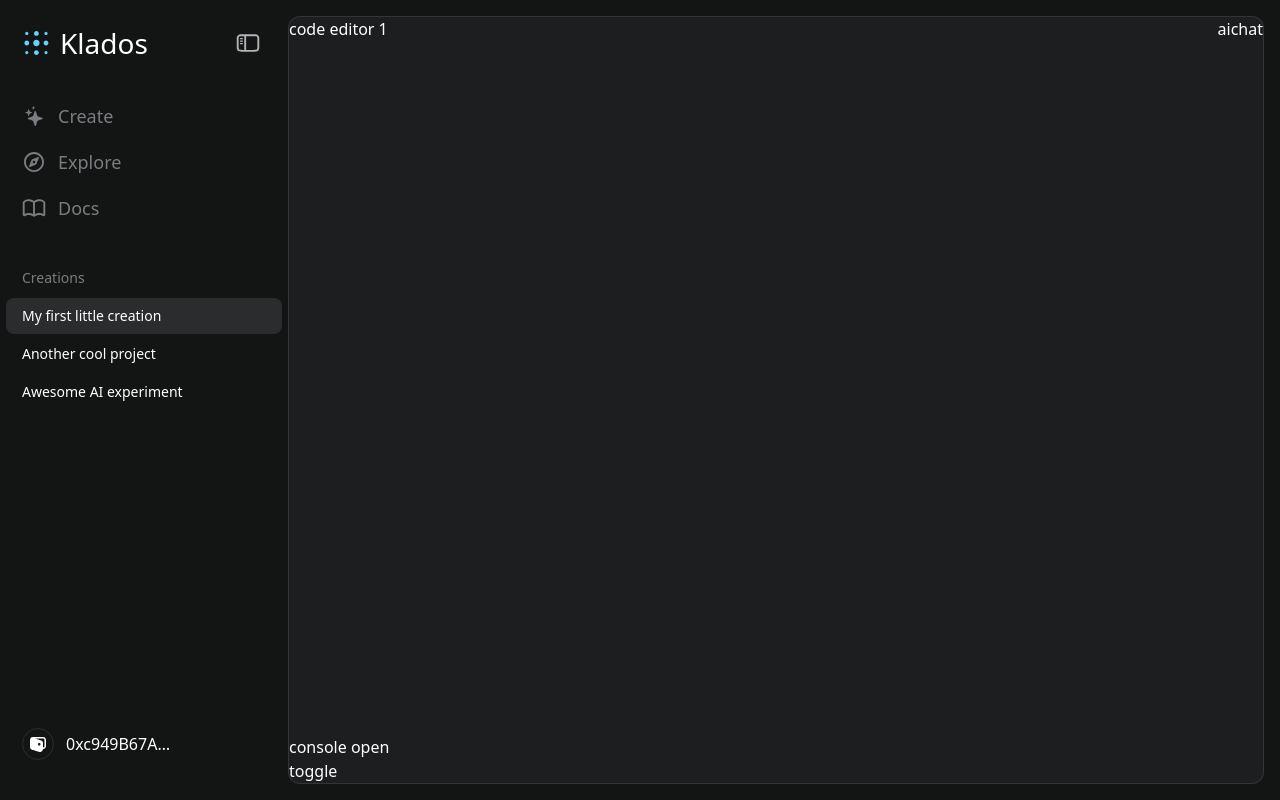
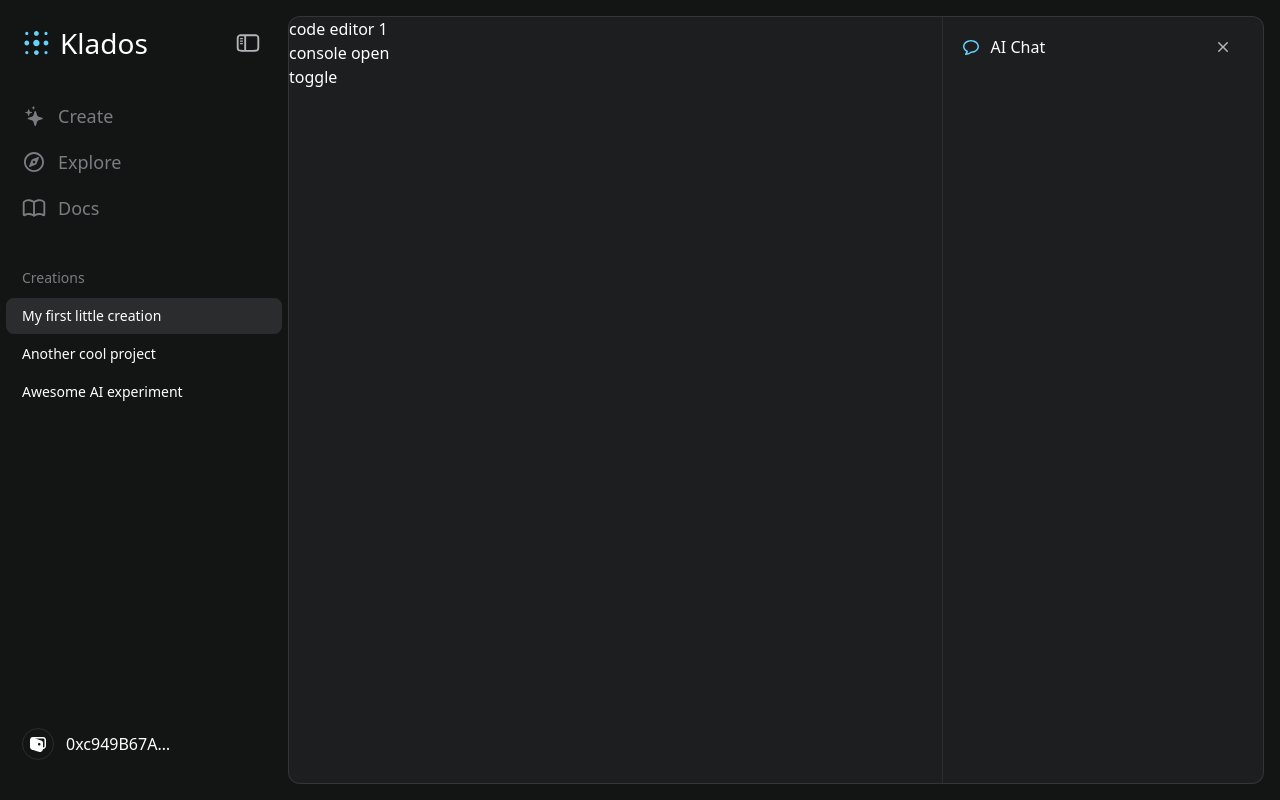
Before and after one commit to for-ethglobal-rename-later/web, a Next.js app: page /app/c/1 in a window 1280 px wide. Built offline with nearby package versions, Linux system fonts and the light colour scheme.

Commit message:
chat window basics

```diff
--- a/src/app/globals.css
+++ b/src/app/globals.css
@@ -12,6 +12,12 @@
   --color-neutral-700: #1d1e1f;
   --color-neutral-800: #131414;
   --color-neutral-900: #000000;
+
+  --color-green-900: #4ac569;
+  --color-blue-900: #64d2ff;
+  --color-purple-900: #be78e1;
+  --color-yellow-900: #f9b955;
+  --color-red-900: #f64032;
 }
 
 body {
--- a/src/components/app/Editor/AIChat/index.tsx
+++ b/src/components/app/Editor/AIChat/index.tsx
@@ -1,5 +1,45 @@
+import { useEditor } from '../index';
+import { motion } from 'motion/react';
+
+import IconChat from '@/../public/icons/chat.svg';
+import IconXmark from '@/../public/icons/xmark.svg';
+
+import Button from '@/components/UI/Button';
+
 const Index = () => {
-  return <div>aichat</div>;
+  const { isChatOpen, toggleChat } = useEditor();
+
+  return (
+    <>
+      <motion.div
+        initial={{ width: '33%' }}
+        animate={{
+          width: isChatOpen ? '33%' : '0',
+        }}
+        transition={{ duration: 0.2, ease: 'easeOut' }}
+      />
+      <motion.div
+        initial={{ translateX: 0 }}
+        animate={{
+          translateX: isChatOpen ? 0 : '100%',
+        }}
+        transition={{ duration: 0.2, ease: 'easeOut' }}
+        className='absolute right-0 h-full w-[33%] justify-between'
+      >
+        <div className={'relative h-full w-full border-l border-neutral-600'}>
+          <div className={'flex w-full items-center justify-between gap-4 px-5 pt-2.5'}>
+            <div className={'flex items-center gap-3 [&>svg]:text-blue-900'}>
+              <IconChat />
+              <p>AI Chat</p>
+            </div>
+            <Button onClick={toggleChat} size={'Icon'} variant={'plain'}>
+              <IconXmark />
+            </Button>
+          </div>
+        </div>
+      </motion.div>
+    </>
+  );
 };
 
 export default Index;
--- a/src/components/app/Editor/index.tsx
+++ b/src/components/app/Editor/index.tsx
@@ -27,7 +27,7 @@ const useEditor = () => {
 
 const EditorProvider = ({ children }: { children: ReactNode }) => {
   const [isConsoleOpen, setIsConsoleOpen] = useState(true);
-  const [isChatOpen, setIsChatOpen] = useState(false);
+  const [isChatOpen, setIsChatOpen] = useState(true);
   const [consoleMessages, setConsoleMessages] = useState<string[]>([]);
 
   const toggleConsole = () => setIsConsoleOpen((prev) => !prev);
@@ -52,11 +52,9 @@ const EditorProvider = ({ children }: { children: ReactNode }) => {
 const Editor = ({ id }: { id: string }) => {
   return (
     <EditorProvider>
-      <div className='flex h-full w-full overflow-hidden'>
+      <div className='relative flex h-full w-full overflow-hidden'>
         <div className='flex h-full w-full flex-col'>
-          <div className='h-full w-full'>
-            <CodeEditor id={id} />
-          </div>
+          <CodeEditor id={id} />
           <Console />
         </div>
         <AIChat />
```
Also changed, not shown: public/icons/chat.svg (added), public/icons/xmark.svg (added).
